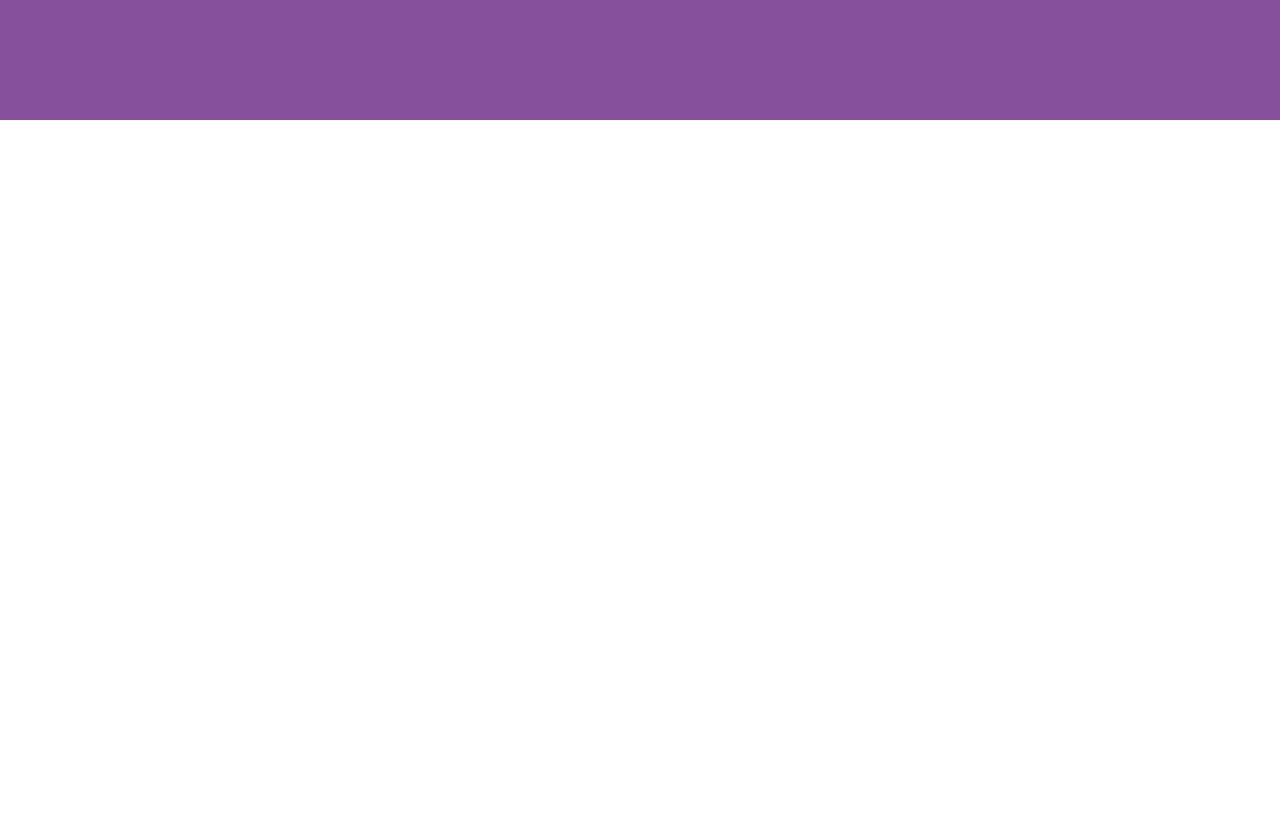
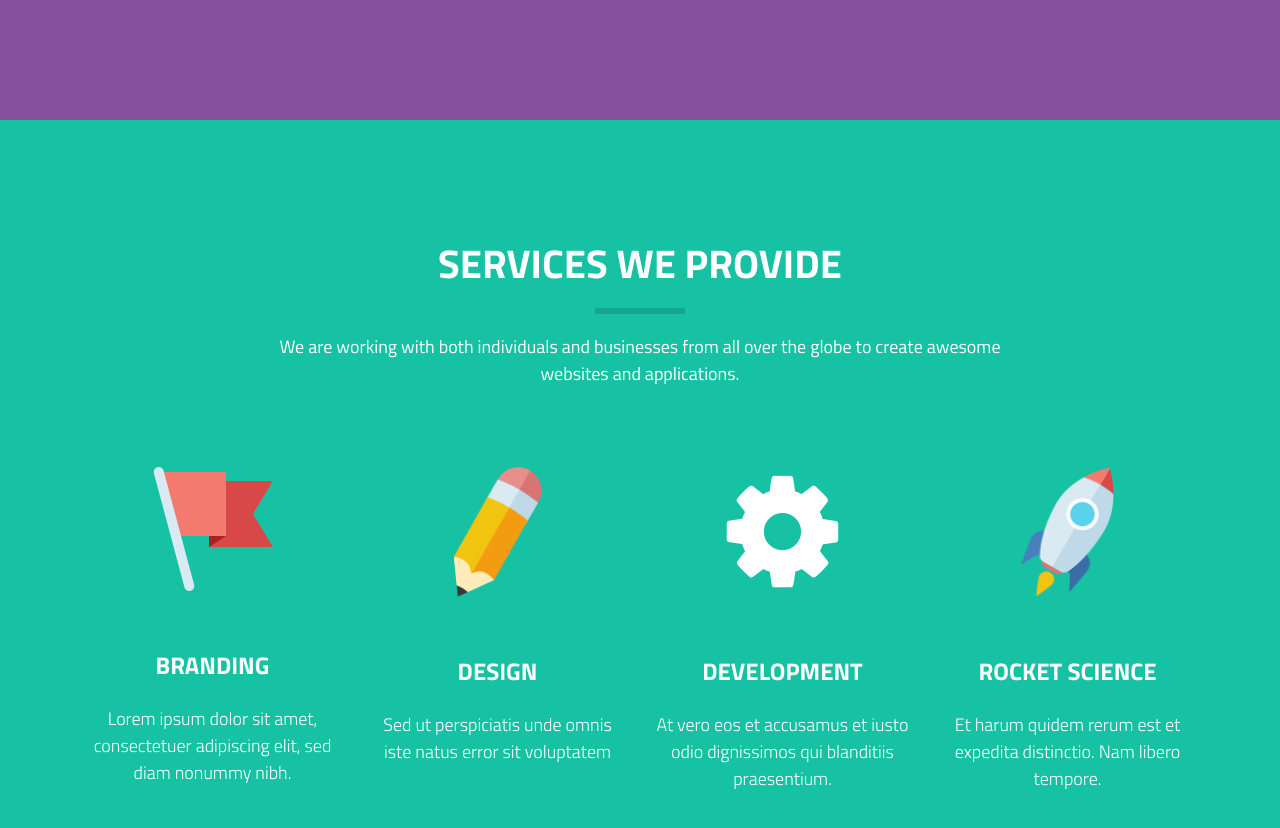
Before and after one commit to ProMehedi/cuda, a plain HTML site: page index.html in a window 1280 px wide. Shown: the part 480-1308 px from the top of the page. Before the commit the page ends 800 px from the top, so only its background shows below. Drawn offline with Linux system fonts and the light colour scheme.

Commit message:
Update part3

```diff
--- a/index.html
+++ b/index.html
@@ -52,6 +52,59 @@
     </section>
     <!-- End of Banner -->
 
+    <!-- Services Area -->
+    <section class="section-padding services-wrap">
+        <div class="container">
+            <!-- Section Title -->
+            <div class="row justify-content-center text-center">
+                <div class="col-lg-8">
+                    <div class="section-title">
+                        <h2>SERVICES WE PROVIDE</h2>
+                        <p>We are working with both individuals and businesses from all over the globe to create awesome websites and applications.</p>
+                    </div>
+                </div>
+            </div>
+            <!-- Section Title -->
+
+            <!-- Content -->
+            <div class="row text-center">
+                <div class="col-lg-3">
+                    <div class="content">
+                        <img src="assets/img/icons/flag.png" alt="Services">
+                        <h3>Branding</h3>
+                        <p>Lorem ipsum dolor sit amet, consectetuer adipiscing elit, sed diam nonummy nibh.</p>
+                    </div>
+                </div>
+
+                <div class="col-lg-3">
+                    <div class="content">
+                        <img src="assets/img/icons/pencil.png" alt="Services">
+                        <h3>Design</h3>
+                        <p>Sed ut perspiciatis unde omnis iste natus error sit voluptatem </p>
+                    </div>
+                </div>
+
+                <div class="col-lg-3">
+                    <div class="content">
+                        <i class="fa fa-gear"></i>
+                        <h3>Development</h3>
+                        <p>At vero eos et accusamus et iusto odio dignissimos qui blanditiis praesentium.</p>
+                    </div>
+                </div>
+
+                <div class="col-lg-3">
+                    <div class="content">
+                        <img src="assets/img/icons/rocket.png" alt="Services">
+                        <h3>ROCKET SCIENCE</h3>
+                        <p>Et harum quidem rerum est et expedita distinctio. Nam libero tempore.</p>
+                    </div>
+                </div>
+            </div>
+            <!-- End of Content -->
+        </div>
+    </section>
+    <!-- End of Services Area -->
+
 
     <!-- jQuery JS -->
     <script src="assets/js/jquery-1.12.4.min.js"></script>
--- a/style.css
+++ b/style.css
@@ -19,6 +19,38 @@ h1, h2, h3, h4, h5, h6 {
 
 a:hover, a:focus {
     text-decoration: none;
+}
+
+img {
+    max-width: 100%;
+}
+
+.section-padding {
+    padding: 120px 0;
+}
+
+.section-title {
+    margin-bottom: 80px;
+}
+
+.section-title h2 {
+    font-size: 40px;
+    text-transform: uppercase;
+    position: relative;
+    padding-bottom: 20px;
+    margin-bottom: 25px;
+}
+
+.section-title h2:after {
+    position: absolute;
+    left: 50%;
+    top: 100%;
+    height: 6px;
+    width: 90px;
+    content: '';
+    background: #000;
+    opacity: 0.15;
+    margin-left: -45px;
 }
 
 .button {
@@ -119,3 +151,33 @@ a:hover, a:focus {
 .banner-content h1 {
     margin-bottom: 60px;
 }
+
+
+
+/* Services Style */
+.services-wrap {
+    background-color: #17c2a4;
+    color: #fff;
+}
+
+.content p {
+    font-weight: 300;
+}
+
+.content h3 {
+    font-size: 24px;
+    text-transform: uppercase;
+    margin-bottom: 25px;
+}
+
+.content img, .content i {
+    margin-bottom: 60px;
+}
+
+.content i {
+    font-size: 130px;
+}
+
+.content img {
+    max-height: 130px;
+}
```
Also changed, not shown: assets/img/icons/flag.png (added), assets/img/icons/gear.png (added), assets/img/icons/pencil.png (added), assets/img/icons/rocket.png (added).
